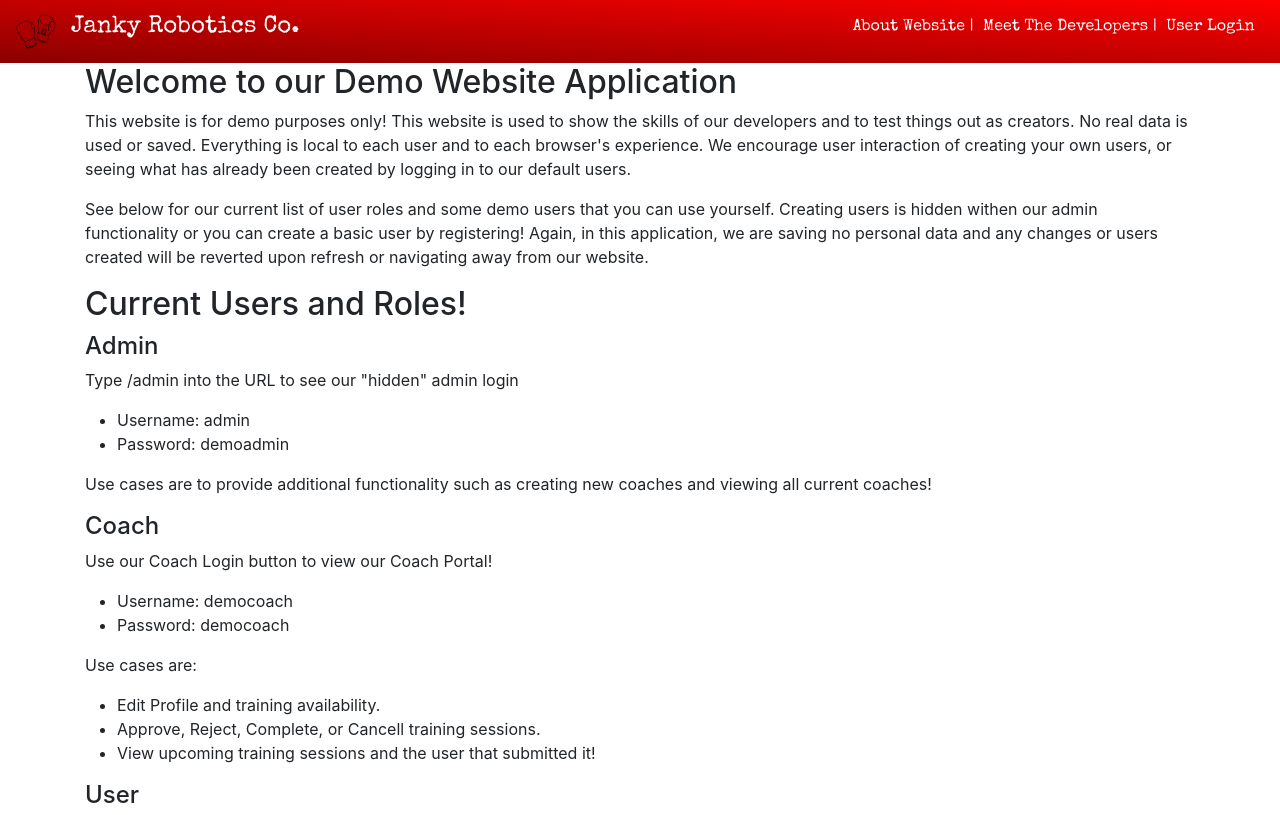
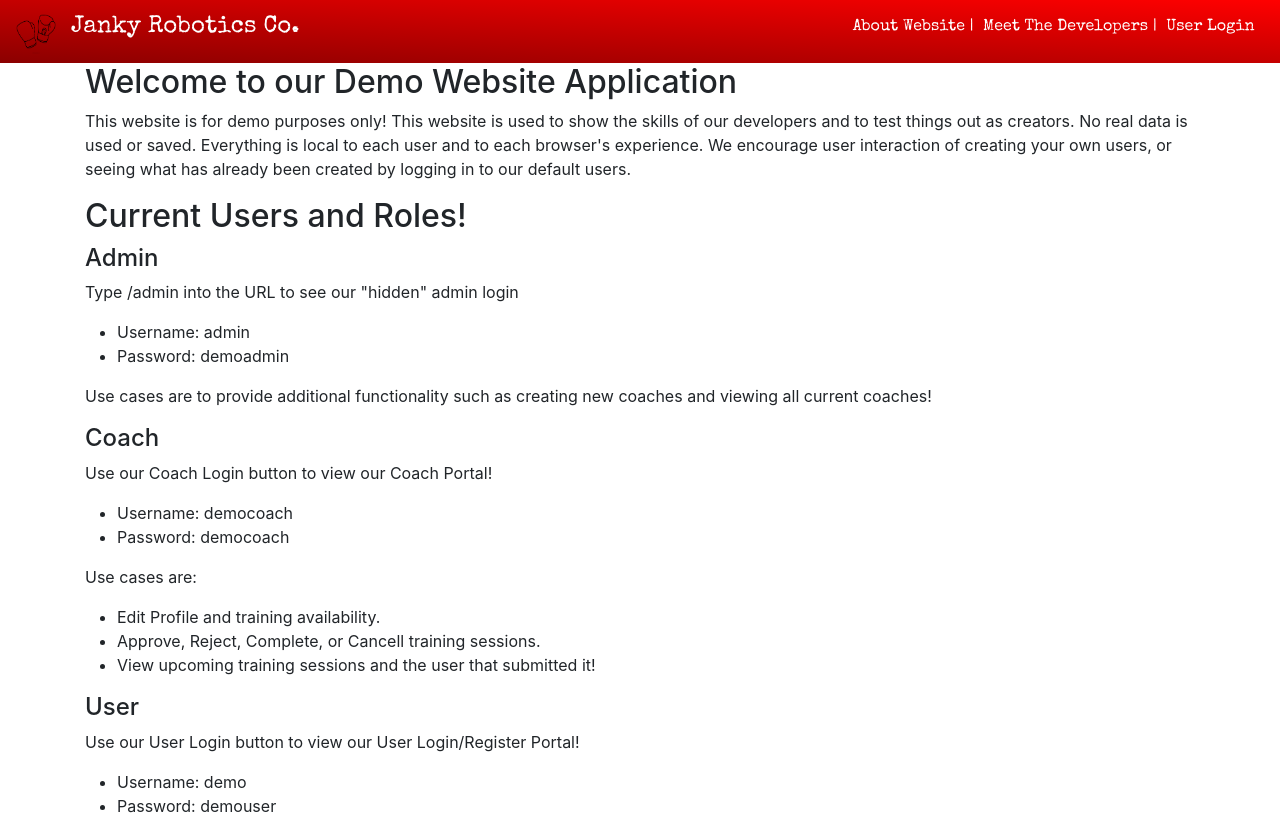
Before and after one commit to TJank/Angular-Demo, an Angular app: page /about in a window 1280 px wide. Shown: the top 815 px of the page. Built offline with nearby package versions, Linux system fonts and the light colour scheme.

Commit message:
testing main merge req change

```diff
--- a/src/app/components/about-page/about-page.component.html
+++ b/src/app/components/about-page/about-page.component.html
@@ -10,12 +10,7 @@
             and to each browser's experience. We encourage user interaction of creating your own users, or seeing
             what has already been created by logging in to our default users.
         </p>
-        <p>
-            See below for our current list of user roles and some demo users that you can use yourself. Creating
-            users is hidden withen our admin functionality or you can create a basic user by registering! Again,
-            in this application, we are saving no personal data and any changes or users created will be reverted
-            upon refresh or navigating away from our website.
-        </p>
+
     </div>
 
     <div class="usertypes">
```
